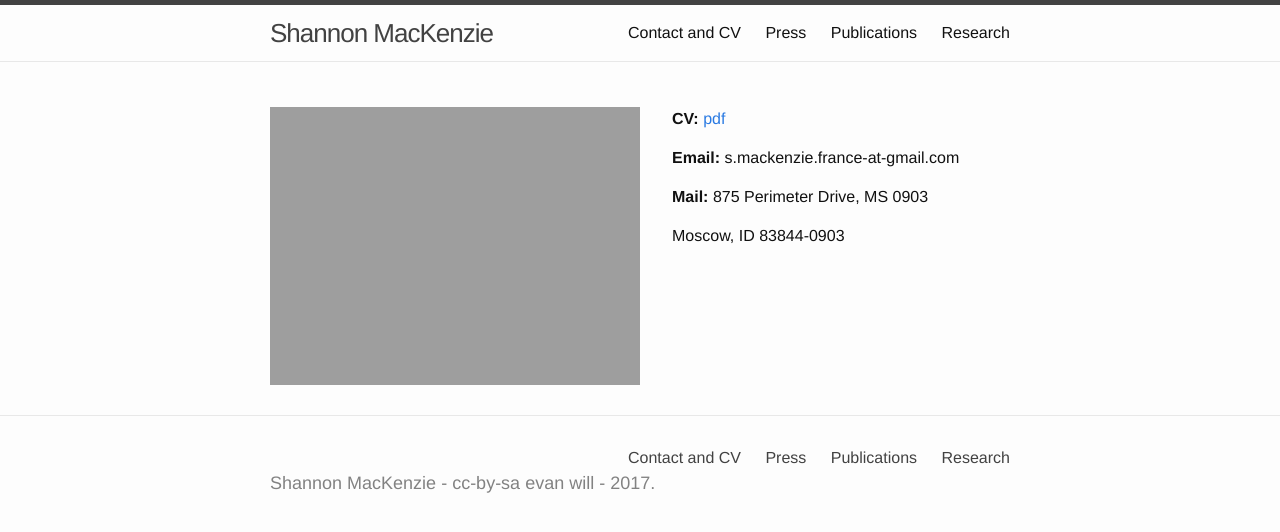
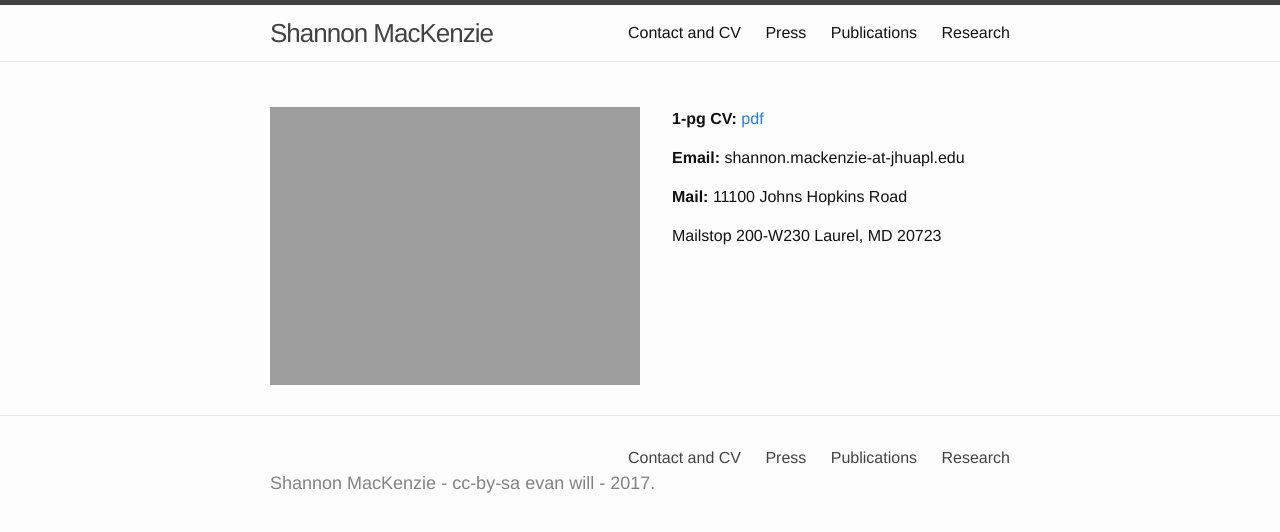
Before and after one commit to shannonmackenzie/shannonmackenzie.github.io, a Jekyll site: the page built from contactandcv.md, in a window 1280 px wide. Shown: the top 532 px of the page. Built offline with Jekyll 4.4.1, drawn with Linux system fonts in a browser that asks for light colours.

Commit message:
Update contactandcv.md
updating addresses

```diff
--- a/contactandcv.md
+++ b/contactandcv.md
@@ -11,11 +11,11 @@ permalink: /cv
 
 <p>
 <img src="{{ site.url }}/images/26454324292_4515eac1ba_o.jpg" alt="3 minute thesis presentation, 2016" style="float:left;width:50%;height:50%">
-<p>     <b> CV: </b> <a href="https://github.com/shannonmackenzie/shannonmackenzie.github.io/blob/master/cvs/resume_November2017.pdf"> pdf</a></p>
+<p>     <b> 1-pg CV: </b> <a href="https://github.com/shannonmackenzie/shannonmackenzie.github.io/blob/master/cvs/resume_April2018_1pg.pdf"> pdf</a></p>
 
- <p>     <b> Email: </b> s.mackenzie.france-at-gmail.com </p>
+ <p>     <b> Email: </b> shannon.mackenzie-at-jhuapl.edu </p>
 
-   <p>     <b> Mail: </b> 875 Perimeter Drive, MS 0903 </p>
- <p>  <p> Moscow, ID 83844-0903</p></p>
+   <p>     <b> Mail: </b> 11100 Johns Hopkins Road </p>
+ <p>  <p> Mailstop 200-W230 Laurel, MD 20723 </p></p>
 
  </p>
```
